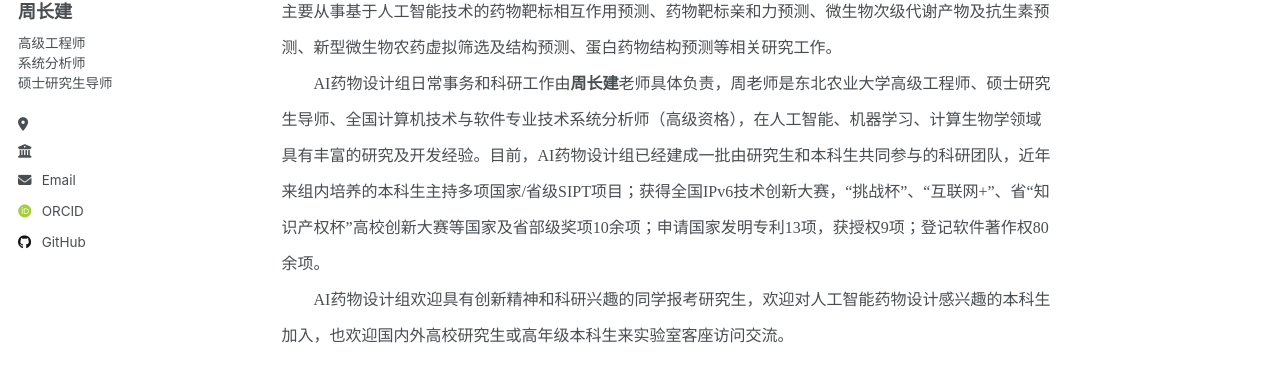
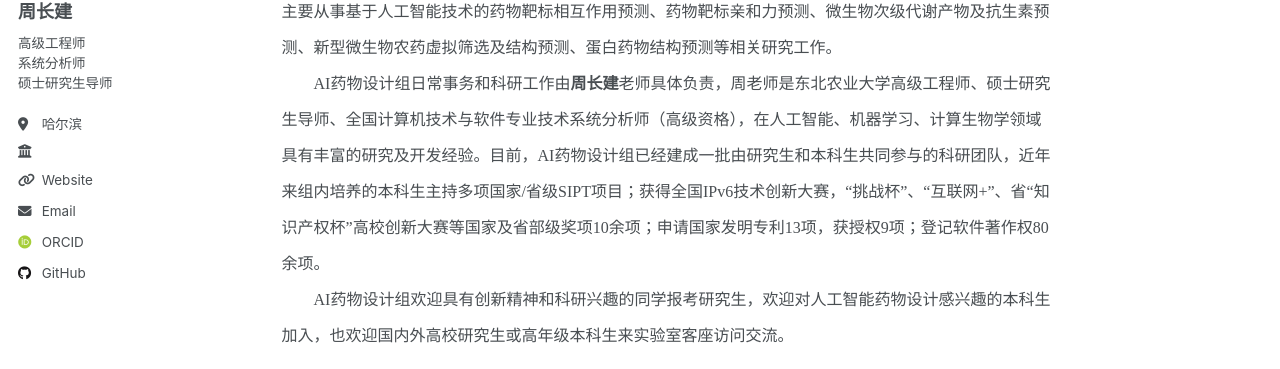
Before and after one commit to HPC-NEAU/zhoucj, a Jekyll site: the page built from _pages/about.md, in a window 1280 px wide. Shown: the part 242-611 px from the top of the page. Built offline with Jekyll 4.4.1, drawn with Linux system fonts in a browser that asks for light colours; some web fonts are replaced.

Commit message:
Update _config.yml

```diff
--- a/_config.yml
+++ b/_config.yml
@@ -26,9 +26,9 @@ author:
   name             : "周长建"
   pronouns         : # example: "男"
   bio              : "高级工程师<br>系统分析师<br>硕士研究生导师"
-  location         : ""
+  location         : "哈尔滨"
   employer         : ""
-  uri              : # URL
+  uri              : "https://yjssv.neau.edu.cn/dsfc/html/teainfo/index.html?ttid=AE010644A516F1D1"
   email            : "zhouchangjian@neau.edu.cn"
 
   # Academic websites
```
